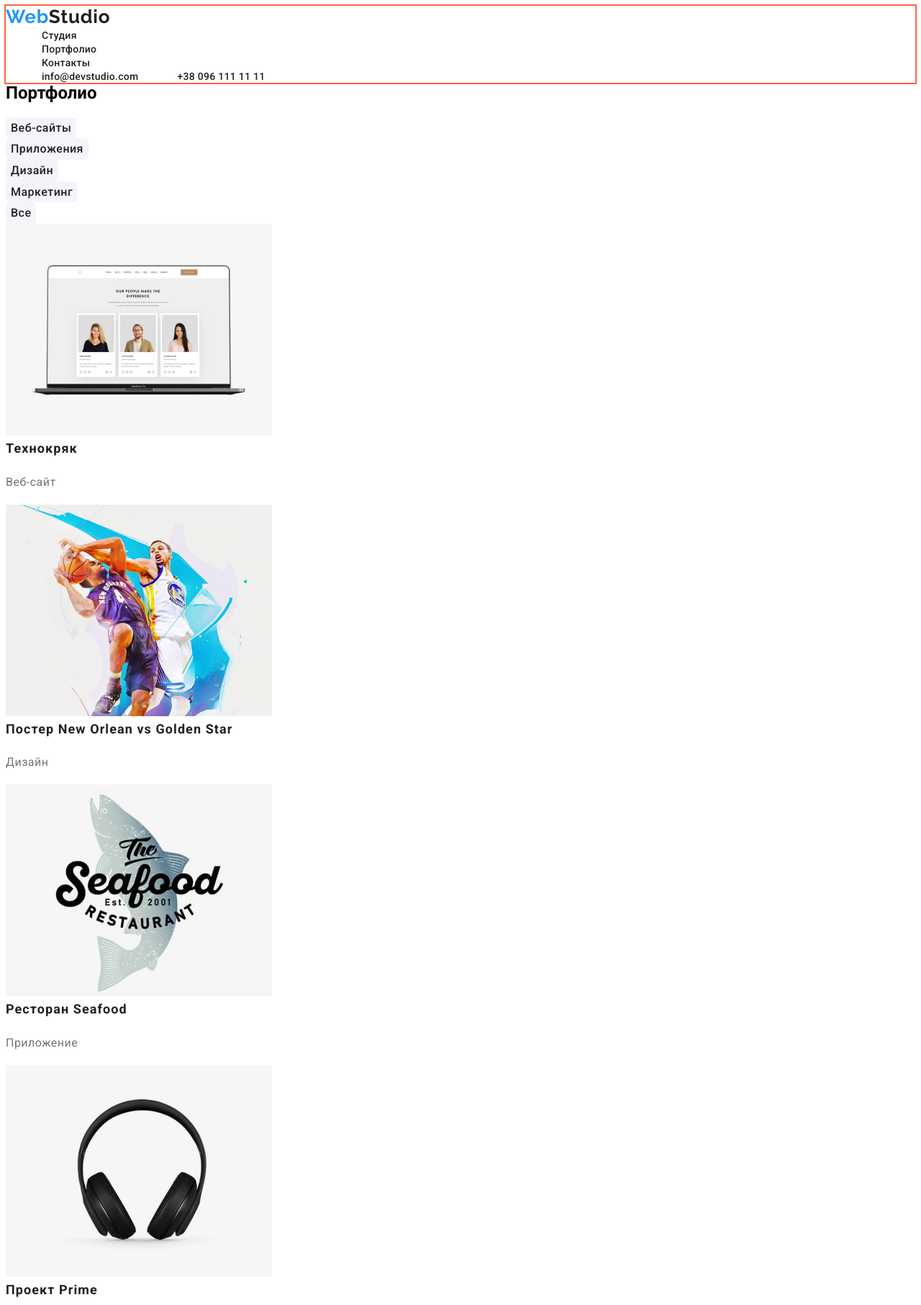
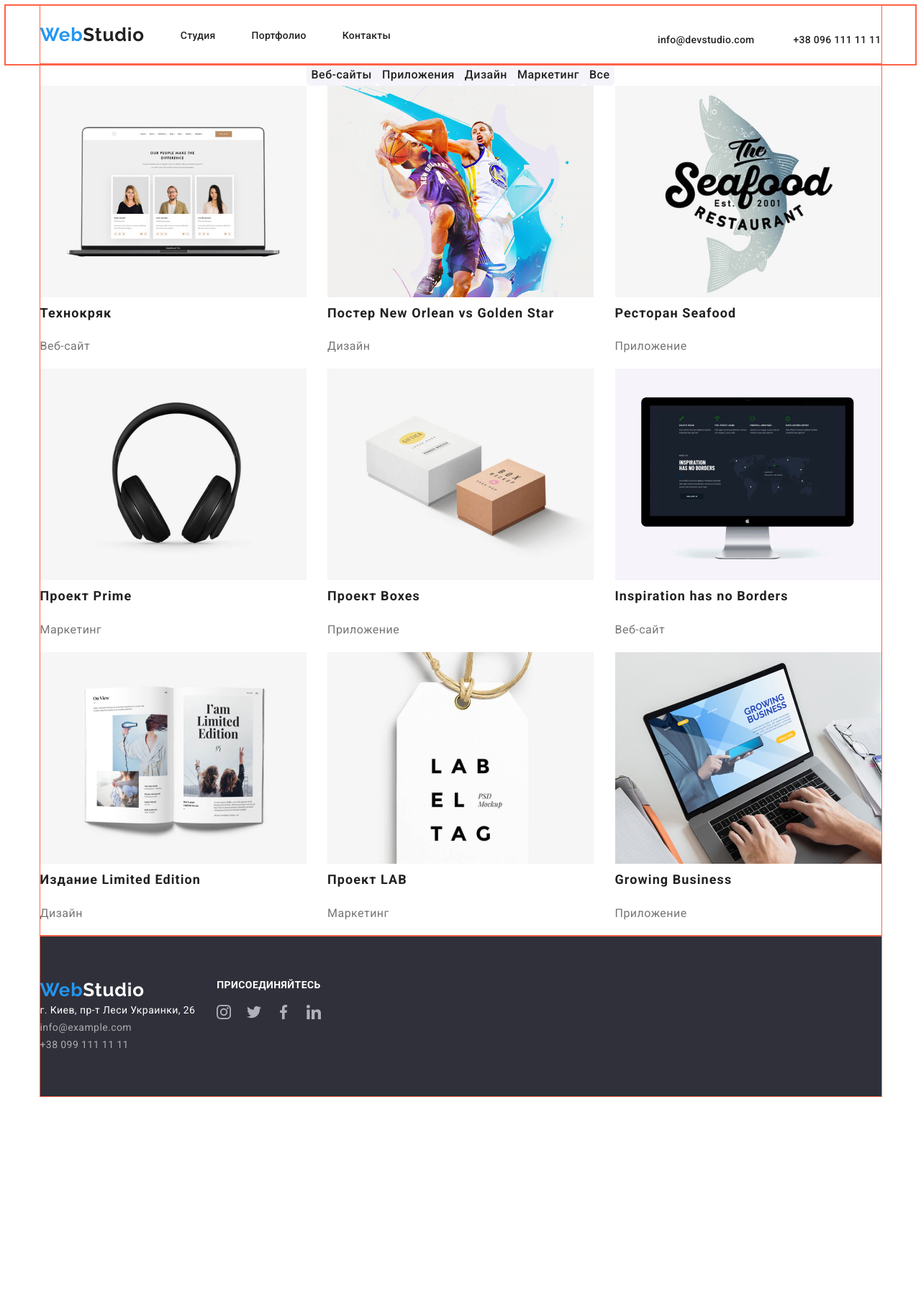
Before and after one commit to Bohatyrenko/goit-markup-hw-03, a plain HTML site: page portfolio.html in a window 1280 px wide. Shown: the top 1813 px of the page at 72% size. After the commit the page ends 1531 px from the top, so only its background shows below. Drawn offline with Linux system fonts and the light colour scheme.

Commit message:
Добавляет в стили расстановку блоков

```diff
--- a/css/style.css
+++ b/css/style.css
@@ -50,7 +50,7 @@ li {
 }
 
 img {
-  display: block;
+  /* display: block; */
   max-width: 100%;
   height: auto;
 }
@@ -70,7 +70,15 @@ img {
   width: 1169px;
   margin-right: auto;
   margin-left: auto;
+  /* display: flex; */
+  align-content: center;
+  /* justify-content: space-between; */
   outline: 1px solid tomato;
+}
+
+.horizont {
+  display: flex;
+  justify-content: space-between;
 }
 
 .center {
@@ -81,7 +89,14 @@ img {
 
 .header {
   padding: 25px 0;
+  display: flex;
+  align-items: flex-end;
 }
+
+.adress-horizont {
+  align-items: flex-start;
+}
+
 .logo {
   font-family: "Raleway", sans-serif;
   color: var(--main-text-color);
@@ -97,6 +112,16 @@ img {
 
 .studio {
   color: var(--background-color);
+}
+
+.header-list {
+  display: flex;
+  flex-direction: row;
+}
+
+.navigate {
+  justify-content: space-between;
+  align-items: center;
 }
 
 .header-link {
@@ -200,6 +225,7 @@ img {
   background-color: var(--third-background-color);
   padding-top: 94px;
   padding-bottom: 94px;
+  outline: 1px solid tomato;
 }
 
 /* team */
@@ -224,14 +250,17 @@ img {
   margin-bottom: 30px;
 }
 
-.social {
+.team-social {
   padding-bottom: 30px;
+  display: flex;
+  justify-content: space-around;
 }
 
 .clients {
   background-color: var(--third-background-color);
   padding-top: 94px;
   padding-bottom: 94px;
+  align-items: center;
 }
 
 .social-button {
@@ -244,7 +273,8 @@ img {
 /* footer */
 .footer {
   background-color: var(--second-background-color);
-  padding: 60px 0 60px 215px;
+  padding: 60px 0;
+  justify-content: flex-start;
 }
 
 .address {
@@ -266,7 +296,12 @@ img {
   letter-spacing: 0.03em;
 }
 
-.footer-social {
+.welcome {
+  margin-left: 30px;
+  align-items: baseline;
+}
+
+.footer-title {
   font-family: Roboto;
   font-weight: bold;
   color: var(--background-color);
@@ -275,6 +310,11 @@ img {
   letter-spacing: 0.03em;
   text-transform: uppercase;
   margin-bottom: 20px;
+}
+
+.footer-social {
+  display: flex;
+  justify-content: space-between;
 }
 
 /* !!!Portfolio!!! */
@@ -299,6 +339,10 @@ img {
   color: var(--background-color);
 }
 
+.filter {
+  justify-content: center;
+}
+
 .projects-title {
   color: var(--main-text-color);
   font-weight: bold;
@@ -313,3 +357,9 @@ img {
   line-height: 1.8;
   letter-spacing: 0.03em;
 }
+
+.portfolio {
+  display: flex;
+  flex-wrap: wrap;
+  justify-content: space-between;
+}
--- a/portfolio.html
+++ b/portfolio.html
@@ -13,29 +13,33 @@
   <body>
     <!-- Шапка сайта -->
     <header>
-      <nav>
+      <div class="container header horizont">
+        <nav class="navigate horizont">
           <a class="logo" href="./index.html"
             ><span class="web">Web</span>Studio</a
           >
-        <ul>
+          <ul class="header-list">
             <li><a class="header-link" href="./index.html">Студия</a></li>
-          <li><a class="header-link" href="./portfolio.html">Портфолио</a></li>
+            <li>
+              <a class="header-link" href="./portfolio.html">Портфолио</a>
+            </li>
             <li><a class="header-link" href="">Контакты</a></li>
           </ul>
         </nav>
-      <address>
+        <address class="adress-horizont">
           <a class="header-link" href="mailto:info@devstudio.com"
             >info@devstudio.com</a
           >
           <a class="header-link" href="tel:+380961111111">+38 096 111 11 11</a>
         </address>
+      </div>
     </header>
 
     <!-- Главный контент -->
     <main>
-      <section>
-        <h1>Портфолио</h1>
-        <ul class="filter">
+      <section class="container">
+        <h1 class="visually-hidden">Портфолио</h1>
+        <ul class="filter header-list">
           <li>
             <button type="button" class="button-filter">Веб-сайты</button>
           </li>
@@ -48,7 +52,7 @@
           </li>
           <li><button type="button" class="button-filter">Все</button></li>
         </ul>
-        <ul>
+        <ul class="portfolio">
           <li>
             <a href="">
               <img
@@ -154,19 +158,43 @@
 
     <!-- Футер -->
     <footer>
-      <section class="footer">
-        <h2>Контакты</h2>
+      <section class="container footer horizont">
+        <address class="address">
+          <h2 class="visually-hidden">Контакты</h2>
           <a class="logo" href="./index.html"
             ><span class="web">Web</span><span class="studio">Studio</span></a
-        >
-
-        <address class="address">
+          ><br />
           г. Киев, пр-т Леси Украинки, 26<br />
           <a class="address-link" href="mailto:info@example.com"
             >info@example.com</a
           ><br />
           <a class="address-link" href="tel:+380991111111">+38 099 111 11 11</a>
         </address>
+        <div class="welcome">
+          <p class="footer-title">Присоединяйтесь</p>
+          <ul class="footer-social">
+            <li>
+              <a href="//www.instagram.com/"
+                ><img src="./images/social/instagram.png" alt="instagram"
+              /></a>
+            </li>
+            <li>
+              <a href="//twitter.com/"
+                ><img src="./images/social/twitter.png" alt="twitter"
+              /></a>
+            </li>
+            <li>
+              <a href="//www.facebook.com/"
+                ><img src="./images/social/facebook.png" alt="facebook"
+              /></a>
+            </li>
+            <li>
+              <a href="//www.linkedin.com/"
+                ><img src="./images/social/linkedin.png" alt="linkedin"
+              /></a>
+            </li>
+          </ul>
+        </div>
       </section>
     </footer>
   </body>
```
Also changed, not shown: index.html (+16 -15 lines). Lines whose indentation alone changed are shown as unchanged.
